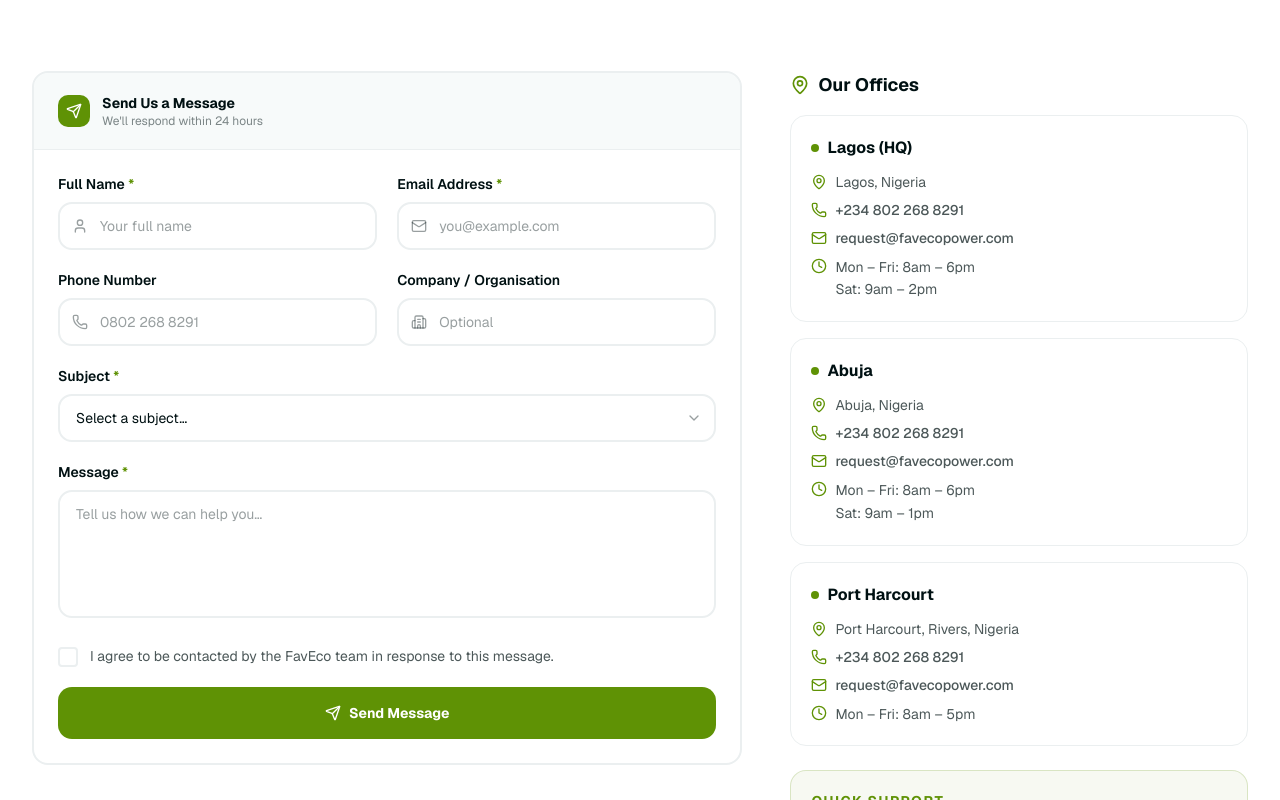
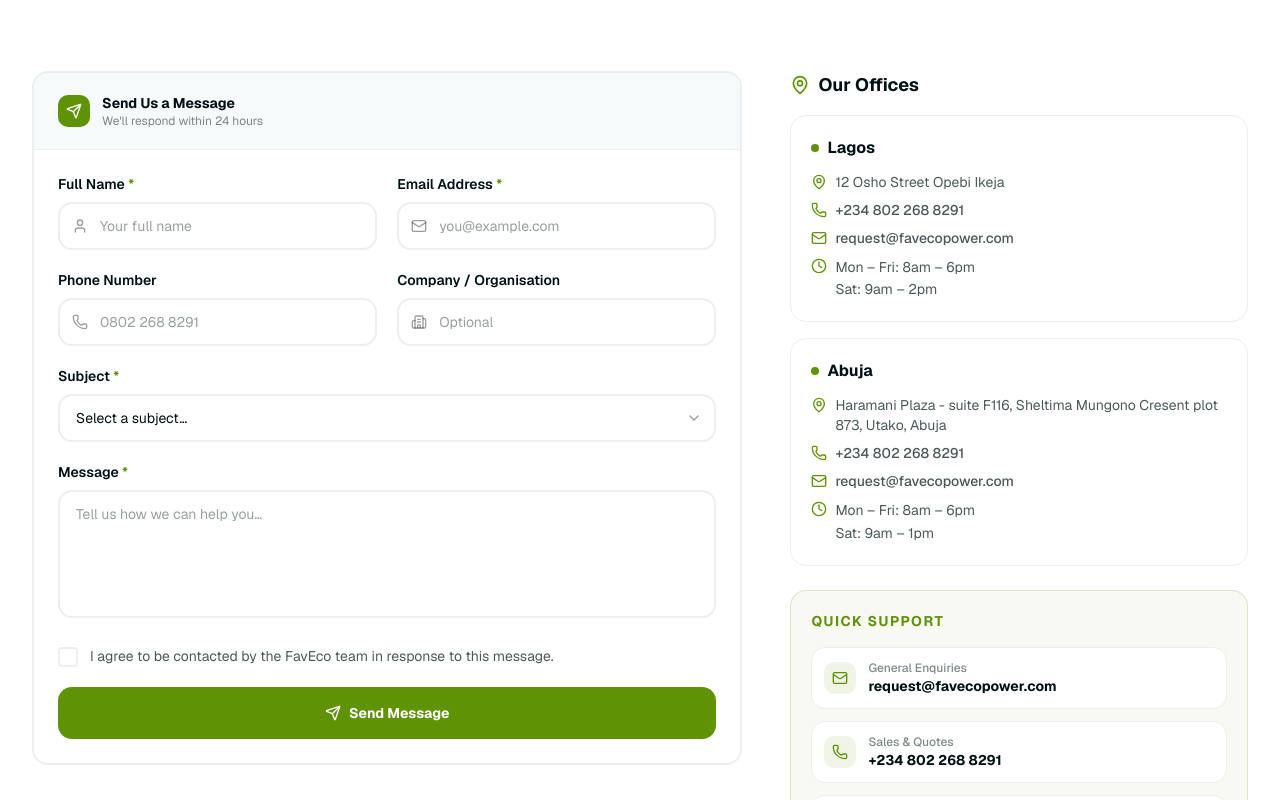
Before and after one commit to PetersGlory/faveco, a Next.js app: page /contact in a window 1280 px wide. Shown: the part 480-1280 px from the top of the page. Built offline with nearby package versions, Linux system fonts and the light colour scheme.

Commit message:
feat: Update office addresses in contact page and footer

```diff
--- a/app/contact/page.tsx
+++ b/app/contact/page.tsx
@@ -11,25 +11,18 @@ import { useState } from 'react';
 
 const offices = [
   {
-    city: 'Lagos (HQ)',
-    address: 'Lagos, Nigeria',
+    city: 'Lagos',
+    address: '12 Osho Street Opebi Ikeja',
     phone: '+234 802 268 8291',
     email: 'request@favecopower.com',
     hours: 'Mon – Fri: 8am – 6pm\nSat: 9am – 2pm',
   },
   {
     city: 'Abuja',
-    address: 'Abuja, Nigeria',
+    address: 'Haramani Plaza - suite F116, Sheltima Mungono Cresent plot 873, Utako, Abuja',
     phone: '+234 802 268 8291',
     email: 'request@favecopower.com',
     hours: 'Mon – Fri: 8am – 6pm\nSat: 9am – 1pm',
-  },
-  {
-    city: 'Port Harcourt',
-    address: 'Port Harcourt, Rivers, Nigeria',
-    phone: '+234 802 268 8291',
-    email: 'request@favecopower.com',
-    hours: 'Mon – Fri: 8am – 5pm',
   },
 ];
 
--- a/components/sections/Footer.tsx
+++ b/components/sections/Footer.tsx
@@ -117,7 +117,7 @@ export default function Footer() {
           {[
             { Icon: Phone,  label: 'Call / WhatsApp',  value: '+234 802 268 8291', href: 'https://wa.me/2348022688291' },
             { Icon: Mail,   label: 'Email Us',          value: 'request@favecopower.com', href: 'mailto:request@favecopower.com' },
-            { Icon: MapPin, label: 'Office Location',   value: 'Lagos, Nigeria' },
+            { Icon: MapPin, label: 'Office Location',   value: '12 Osho Street Opebi Ikeja' },
           ].map(({ Icon, label, value, href }) => {
             const content = (
               <div className="flex gap-3 items-start">
```
